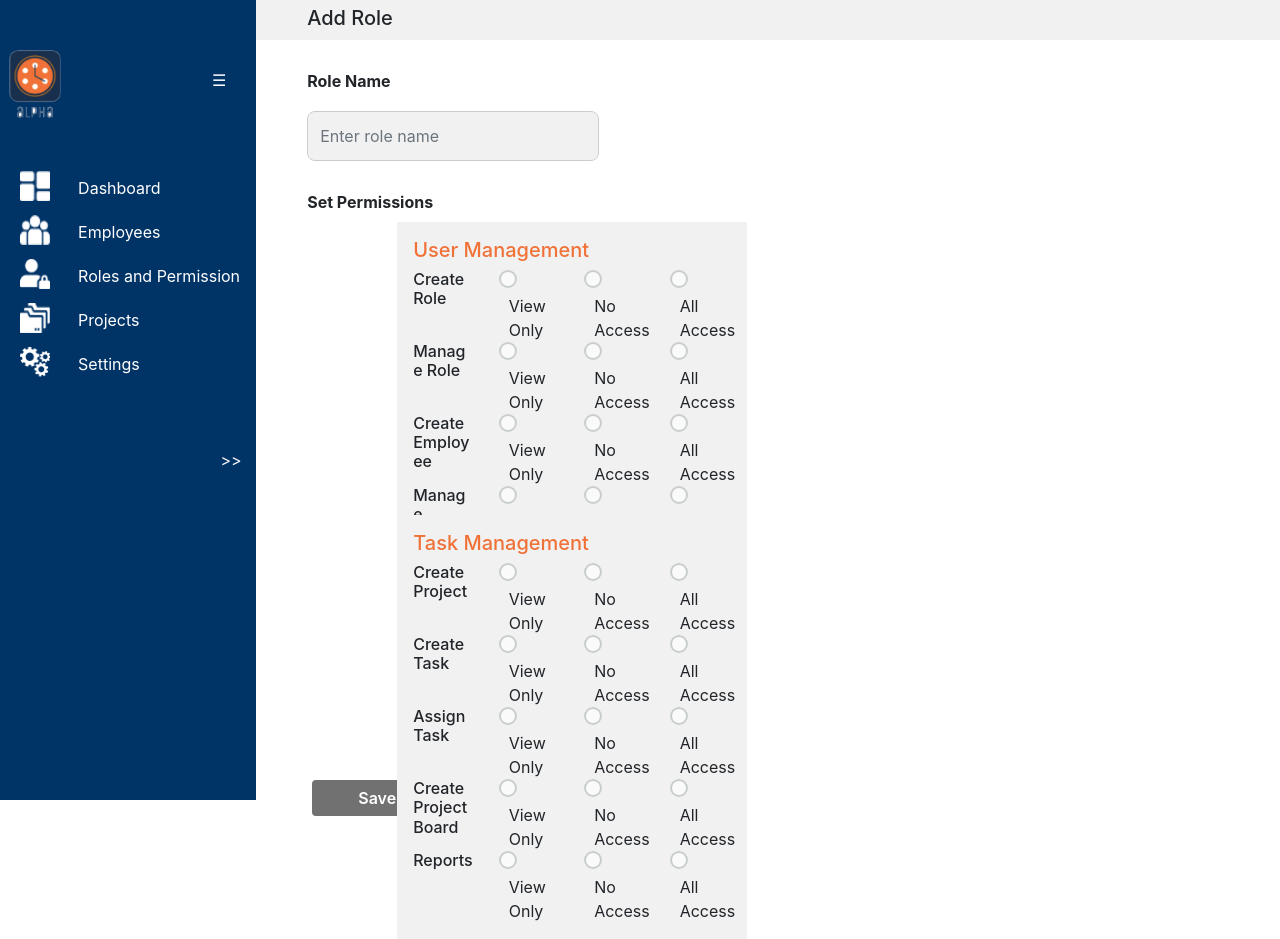
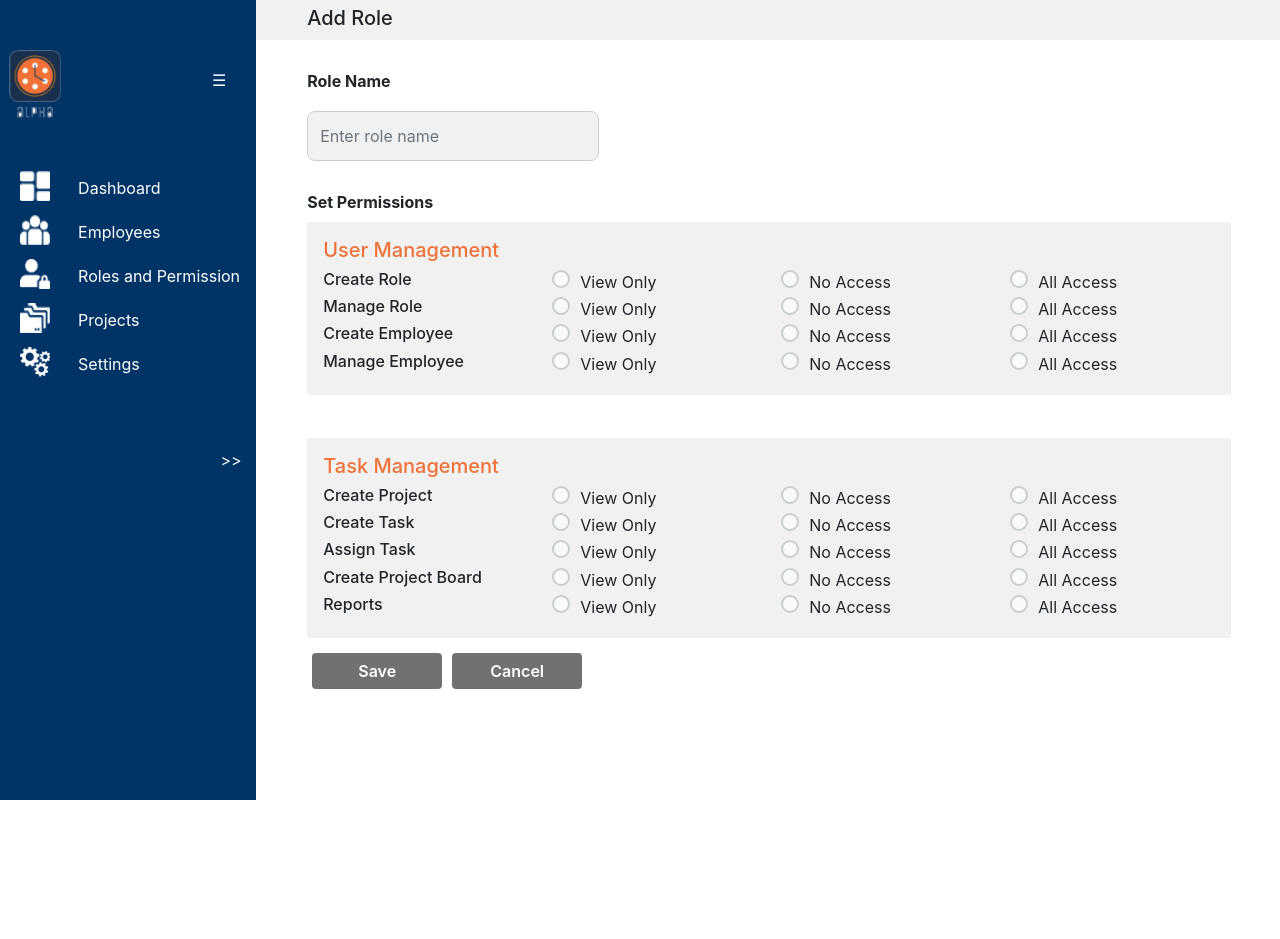
Before and after one commit to Mr0Strange1pwn/Alpha, a React (Create React App) app: page /AddRole in a window 1280 px wide. After the commit the page ends 800 px from the top, so only its background shows below. Built offline with nearby package versions, Linux system fonts and the light colour scheme.

Commit message:
new icon on project section

```diff
--- a/src/components/pages/Rolespermission/addRole.css
+++ b/src/components/pages/Rolespermission/addRole.css
@@ -43,3 +43,6 @@
   background-color: #003366;
   border-color: #003366; /*set the color you want here*/
 }
+.add-management{
+  width: 95%;
+}
--- a/src/components/pages/Rolespermission/addRole.js
+++ b/src/components/pages/Rolespermission/addRole.js
@@ -2,6 +2,7 @@ import React, { useState } from "react";
 import "./addRole.css";
 import AddRolePermission from "../../common/AddRolePermission";
 import Header from "../Header/Header";
+
 function AddRole() {
   const [roleName, setRoleName] = useState();
   const [selectedValue, setValue] = useState({
@@ -43,7 +44,7 @@ function AddRole() {
           <label for="exampleFormControlInput1" className="form-label">
             Set Permissions
           </label>
-          <div className="card">
+          <div className="add-management">
             <div className="card-body">
               <h5 className="card-title">User Management</h5>
               <AddRolePermission title="Create Role" onChange={handleChange} />
@@ -62,7 +63,7 @@ function AddRole() {
 
         <div className="mb-12">
           <label for="exampleFormControlInput1" className="form-label"></label>
-          <div className="card">
+          <div className="add-management">
             <div className="card-body">
               <h5 className="card-title">Task Management</h5>
 
```
Also changed, not shown: public/images/downicon.png, public/images/forwardicon.png.
